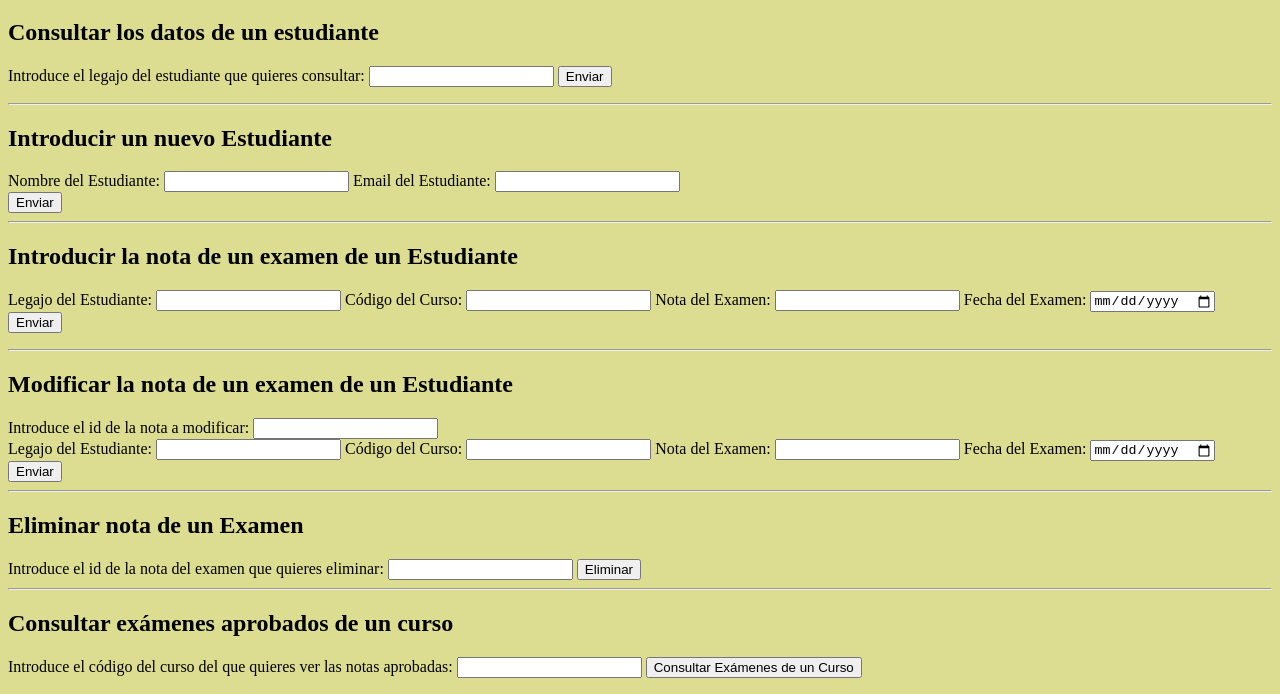
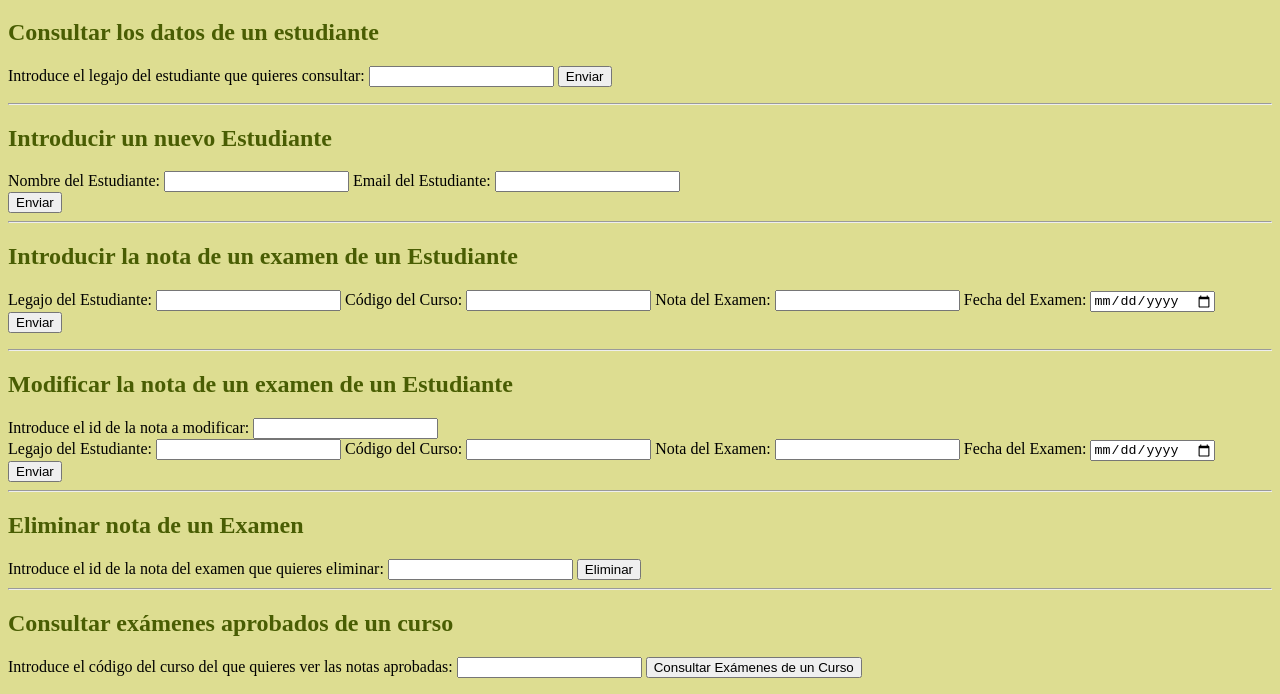
Before and after one commit to Angela-Iglesias/universidad, a website: page index.html in a window 1280 px wide. Shown: the part 143-837 px from the top of the page. Drawn offline with Linux system fonts and the light colour scheme; no server answers.

Commit message:
Cambiamos color de los h2

```diff
--- a/estilos.css
+++ b/estilos.css
@@ -9,3 +9,7 @@
 body {
     background-color: rgb(221, 221, 145);
 }
+
+h2 {
+    color: rgb(73, 93, 3);
+}
```
